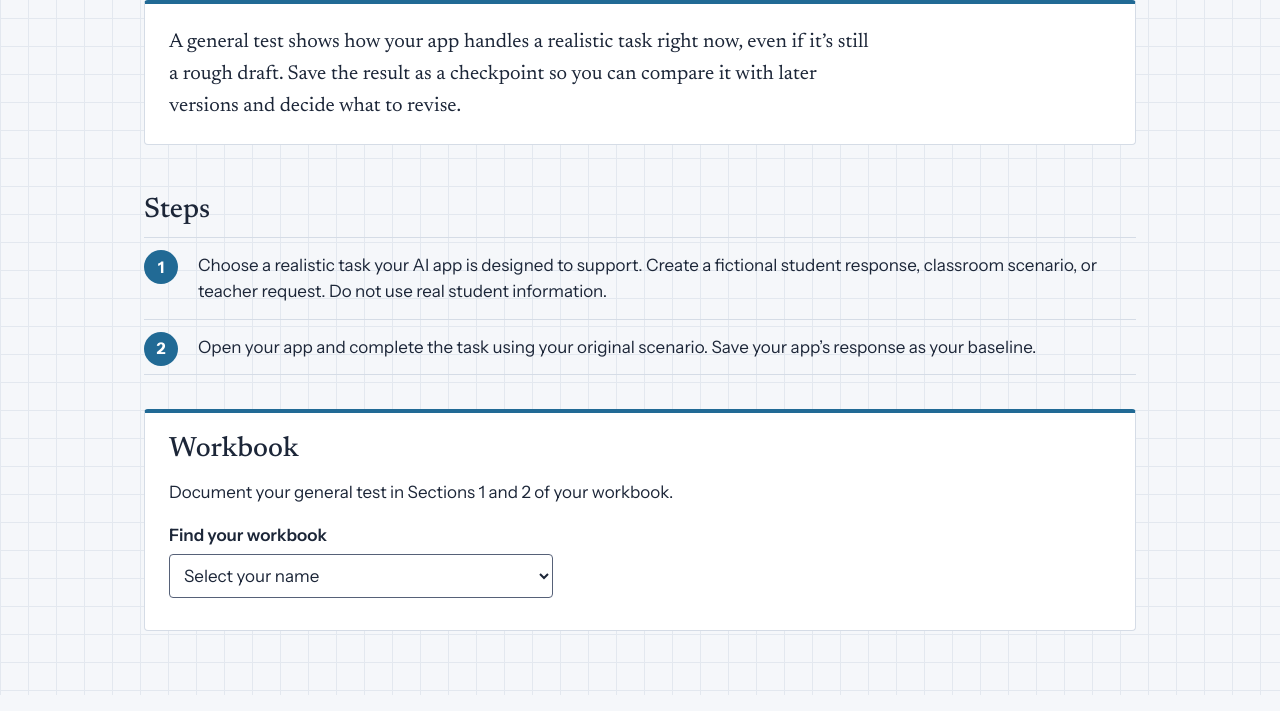
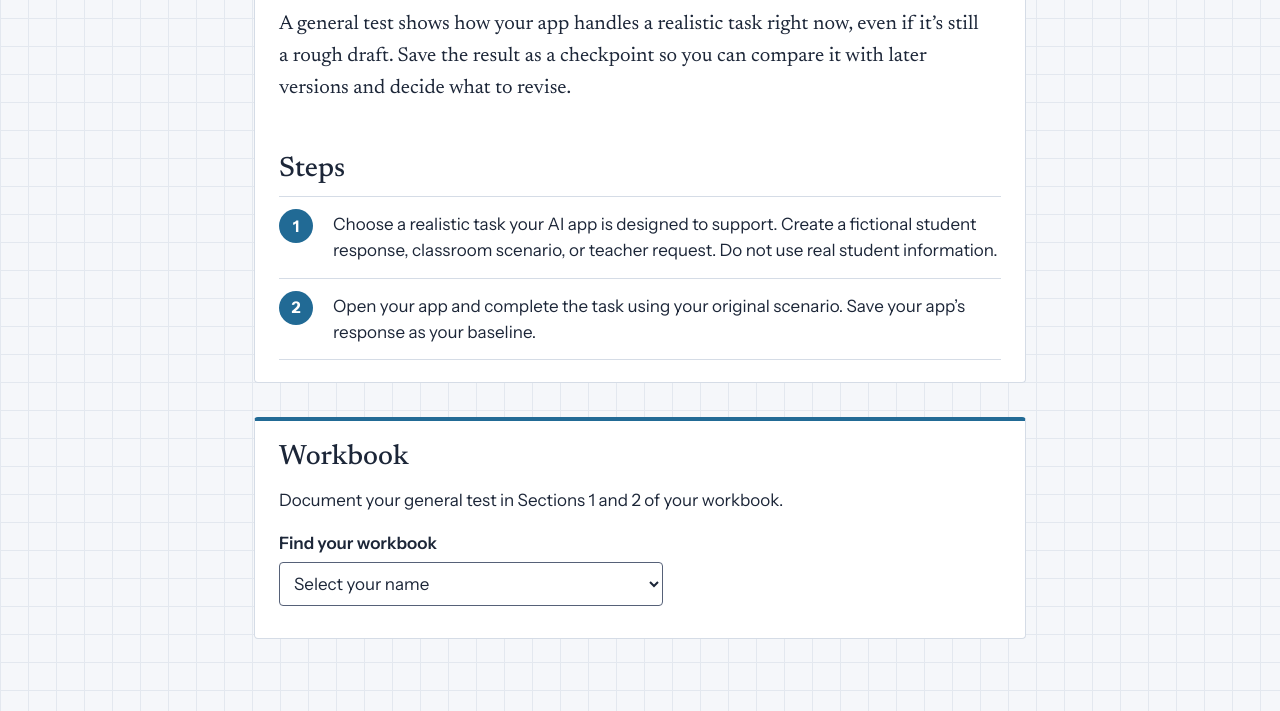
Before and after one commit to rmullen-ai/rmullen-ai.github.io, a plain HTML site: page general-test.html in a window 1280 px wide. Shown: the part 206-917 px from the top of the page. Drawn offline with Linux system fonts and the light colour scheme.

Commit message:
Add files via upload

```diff
--- a/general-test.html
+++ b/general-test.html
@@ -37,12 +37,10 @@
     </ul>
   </div>
 </nav>
-<main class="wrap general-test">
+<main class="sheet general-test">
   <h1>General Test</h1>
-  <div class="coach-card protocol-purpose">
+  <section class="protocol-card" aria-labelledby="baseline">
     <p class="purpose">A general test shows how your app handles a realistic task right now, even if it’s still a rough draft. Save the result as a checkpoint so you can compare it with later versions and decide what to revise.</p>
-  </div>
-  <section aria-labelledby="baseline">
     <h2 id="baseline" class="sec">Steps</h2>
     <ol class="steps">
       <li>Choose a realistic task your AI app is designed to support. Create a fictional student response, classroom scenario, or teacher request. Do not use real student information.</li>
--- a/styles.css
+++ b/styles.css
@@ -78,7 +78,6 @@ h2.sec{font-family:var(--serif); font-weight:500; font-size:28px; margin:44px 0
 .steps li.general::before{content:"✓"}
 .steps li b{font-weight:600}
 .general-test{--accent:var(--c-site)}
-.protocol-purpose .purpose{margin:0}
 .tablewrap{overflow-x:auto; background:var(--surface); border:1px solid var(--line); border-radius:4px}
 table{border-collapse:collapse; width:100%; min-width:600px; font-size:16px}
 th,td{text-align:left; vertical-align:top; padding:12px 14px; border-bottom:1px solid var(--line)}
@@ -107,7 +106,7 @@ footer{margin-top:56px; font-size:14px; color:var(--muted)}
 a:focus-visible,[tabindex="0"]:focus-visible{outline:3px solid var(--c-site);outline-offset:3px}
 .coach-date{margin:0 0 12px;font-size:15px;color:var(--muted);font-weight:600}
 .coach-sections{display:grid;gap:24px;margin-top:34px}
-.coach-card{background:var(--surface);border:1px solid var(--line);border-top:4px solid var(--c-site);border-radius:4px;padding:22px 24px}
+.coach-card,.protocol-card{background:var(--surface);border:1px solid var(--line);border-top:4px solid var(--c-site);border-radius:4px;padding:22px 24px}
 .coach-card h2{font:500 28px var(--serif);margin:0 0 16px}
 .coach-card ol{padding-left:24px;margin:0}
 .coach-card ul{padding-left:20px;margin:0}
@@ -116,7 +115,7 @@ a:focus-visible,[tabindex="0"]:focus-visible{outline:3px solid var(--c-site);out
 .coach-card ol li+li{border-top:1px solid var(--line);padding-top:14px}
 .coach-card li p{margin:3px 0;color:var(--muted)}
 .coach-card a{color:var(--c-site);font-weight:600;text-underline-offset:3px}
-@media(max-width:450px){.wrap,.sheet{padding-left:16px;padding-right:16px}.site-nav .inner{padding-left:16px;padding-right:16px}.coach-card{padding-left:17px;padding-right:17px}}
+@media(max-width:450px){.wrap,.sheet{padding-left:16px;padding-right:16px}.site-nav .inner{padding-left:16px;padding-right:16px}.coach-card,.protocol-card{padding-left:17px;padding-right:17px}}
 
 .participant-apps{display:grid;justify-items:start;gap:6px;margin:14px 0 4px}
 .participant-apps label{font-weight:600}
```
Also changed, not shown: pressure-tests.html (+2 -2 lines).
